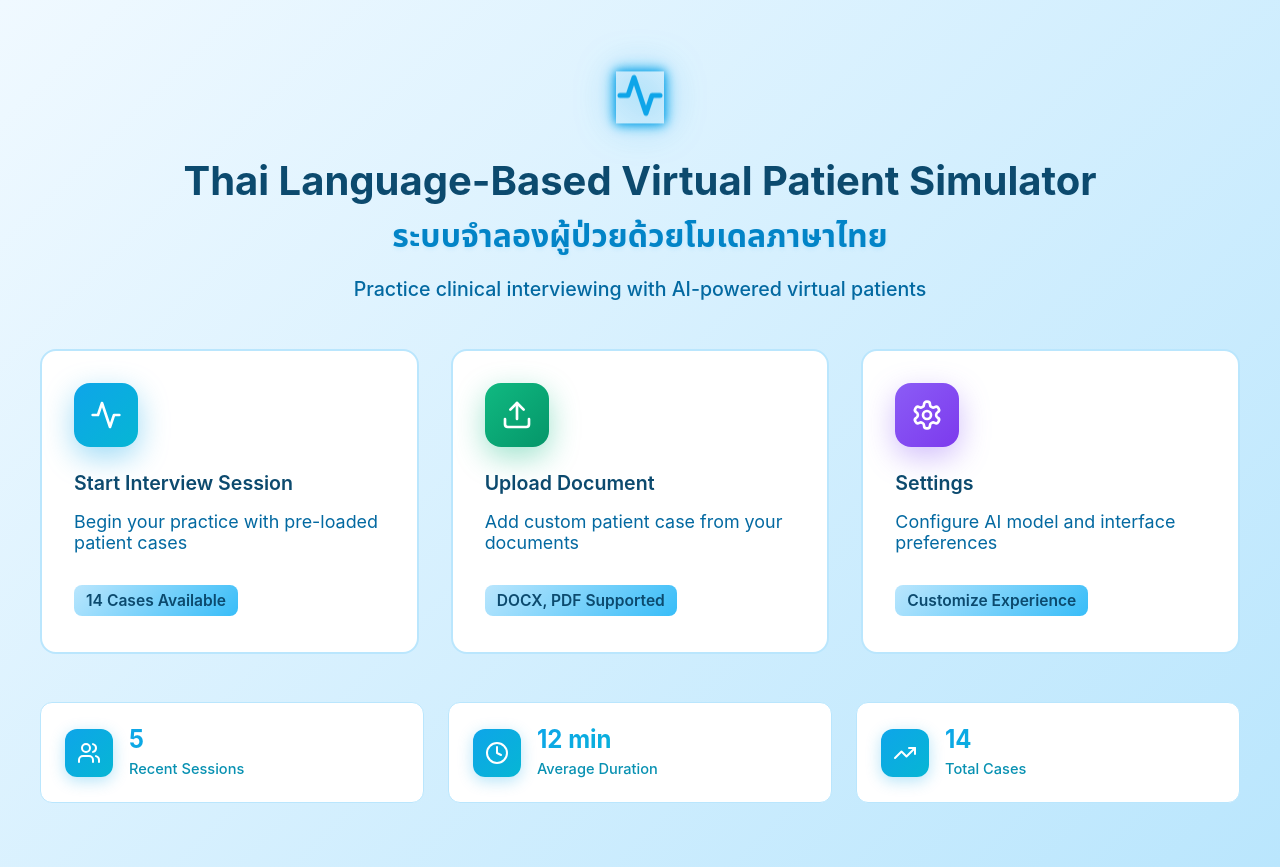
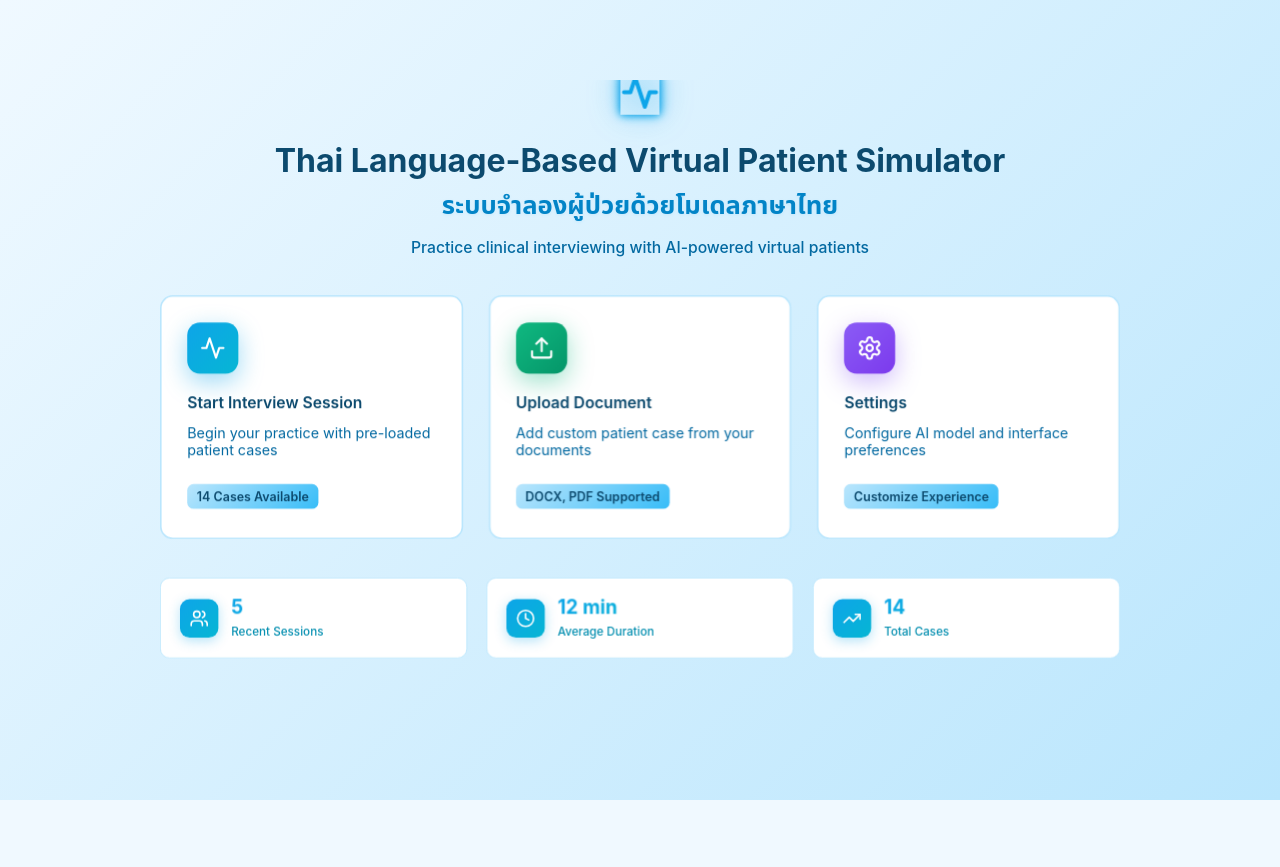
Before and after one commit to Az9ze2/Virtual_Patient_Simulator, a React (Create React App) app in the folder Frontend/: page / in a window 1280 px wide. After the commit the page ends 800 px from the top, so only its background shows below. Built offline with nearby package versions, Linux system fonts and the light colour scheme; no server answers; the HTML template or start-up script is replaced by a standard one.

Commit message:
feat: implement global scaling to 80% and hide scrollbars for consistent UI experience

```diff
--- a/Frontend/public/index.html
+++ b/Frontend/public/index.html
@@ -2,7 +2,7 @@
 <html lang="en">
   <head>
     <meta charset="utf-8" />
-  <meta name="viewport" content="width=device-width, initial-scale=1, maximum-scale=1, user-scalable=no" />
+  <meta name="viewport" content="width=device-width, initial-scale=1, minimum-scale=1, maximum-scale=1, user-scalable=no, viewport-fit=cover" />
     <meta name="theme-color" content="#000000" />
     <meta
       name="description"
@@ -13,12 +13,29 @@
       html, body {
         touch-action: manipulation;
         overscroll-behavior: contain;
+        /* Prevent browser zoom affecting the layout */
+        -webkit-text-size-adjust: 100%;
+        -moz-text-size-adjust: 100%;
+        -ms-text-size-adjust: 100%;
+        text-size-adjust: 100%;
+        /* Ensure consistent rendering across devices */
+        width: 100%;
+        height: 100%;
+        margin: 0;
+        padding: 0;
+        position: fixed;
+        overflow: hidden;
       }
       body {
         -ms-touch-action: manipulation;
         -webkit-user-select: none;
         -ms-user-select: none;
         user-select: none;
+      }
+      #root {
+        width: 100%;
+        height: 100%;
+        overflow: auto;
       }
     </style>
   </head>
--- a/Frontend/src/index.css
+++ b/Frontend/src/index.css
@@ -2,6 +2,16 @@
   margin: 0;
   padding: 0;
   box-sizing: border-box;
+}
+
+html {
+  /* Set base font size for rem calculations - this prevents zoom inconsistencies */
+  font-size: 16px;
+  /* Lock the viewport to prevent zoom issues */
+  -webkit-text-size-adjust: 100%;
+  -moz-text-size-adjust: 100%;
+  -ms-text-size-adjust: 100%;
+  text-size-adjust: 100%;
 }
 
 body {
@@ -69,23 +79,29 @@ code {
   font-family: 'Fira Code', 'Courier New', monospace;
 }
 
-/* Scrollbar styling */
+/* Scrollbar styling - HIDDEN but functional */
 ::-webkit-scrollbar {
-  width: 8px;
-  height: 8px;
+  width: 0px;
+  height: 0px;
+  display: none; /* Hide scrollbar completely */
 }
 
 ::-webkit-scrollbar-track {
-  background: var(--bg-tertiary);
+  background: transparent;
 }
 
 ::-webkit-scrollbar-thumb {
-  background: var(--text-muted);
-  border-radius: 4px;
+  background: transparent;
 }
 
 ::-webkit-scrollbar-thumb:hover {
-  background: var(--text-secondary);
+  background: transparent;
+}
+
+/* For Firefox */
+* {
+  scrollbar-width: none; /* Hide scrollbar */
+  -ms-overflow-style: none; /* IE and Edge */
 }
 
 /* ============ ENHANCED ANIMATIONS ============ */
--- a/Frontend/src/pages/ChatbotPage.css
+++ b/Frontend/src/pages/ChatbotPage.css
@@ -16,7 +16,7 @@
   background-color: var(--bg-primary);
   /* FIXED: Prevent zoom issues */
   width: 100%;
-  overflow-x: hidden;
+  overflow: hidden;
 }
 
 /* ============ HEADER WITH GRADIENT ============ */
@@ -80,6 +80,11 @@
   height: calc(100vh - 80px);
   min-height: 600px; /* Minimum height for small screens */
   box-sizing: border-box;
+  /* Scale down all content to 80% */
+  transform: scale(0.8);
+  transform-origin: top center;
+  /* Adjust height to compensate for scaling */
+  height: calc((100vh - 80px) / 0.8);
 }
 
 /* ============================================
--- a/Frontend/src/pages/HomePage.css
+++ b/Frontend/src/pages/HomePage.css
@@ -6,14 +6,21 @@
 }
 .home-page {
   min-height: 100vh;
+  max-height: 100vh;
   padding: 5rem 0 2rem 0;
   /* ============ GRADIENT BACKGROUND ============ */
   background: linear-gradient(135deg, var(--bg-primary) 0%, var(--accent-light) 100%);
+  overflow: hidden; /* Prevent scrolling */
 }
 
 .home-content {
   max-width: 1200px;
   margin: 0 auto;
+  /* Scale down all content to 80% */
+  transform: scale(0.8);
+  transform-origin: top center;
+  max-height: 100vh;
+  overflow: hidden;
 }
 
 .home-header {
--- a/Frontend/src/pages/SummaryPage.css
+++ b/Frontend/src/pages/SummaryPage.css
@@ -3,7 +3,8 @@
   padding: 3rem 0;
   background: linear-gradient(135deg, var(--bg-primary) 0%, var(--accent-light) 100%);
   position: relative;
-  overflow: hidden;
+  overflow-x: hidden;
+  overflow-y: auto; /* Allow vertical scrolling but hide scrollbar */
 }
 
 /* ============ NEW: ANIMATED BACKGROUND PARTICLES ============ */
@@ -29,6 +30,10 @@
   gap: 2rem;
   position: relative;
   z-index: 1;
+  /* Scale down all content to 80% */
+  transform: scale(0.8);
+  transform-origin: top center;
+  padding-bottom: 20vh; /* Add bottom padding to compensate for scaling */
 }
 
 .summary-header {
```
